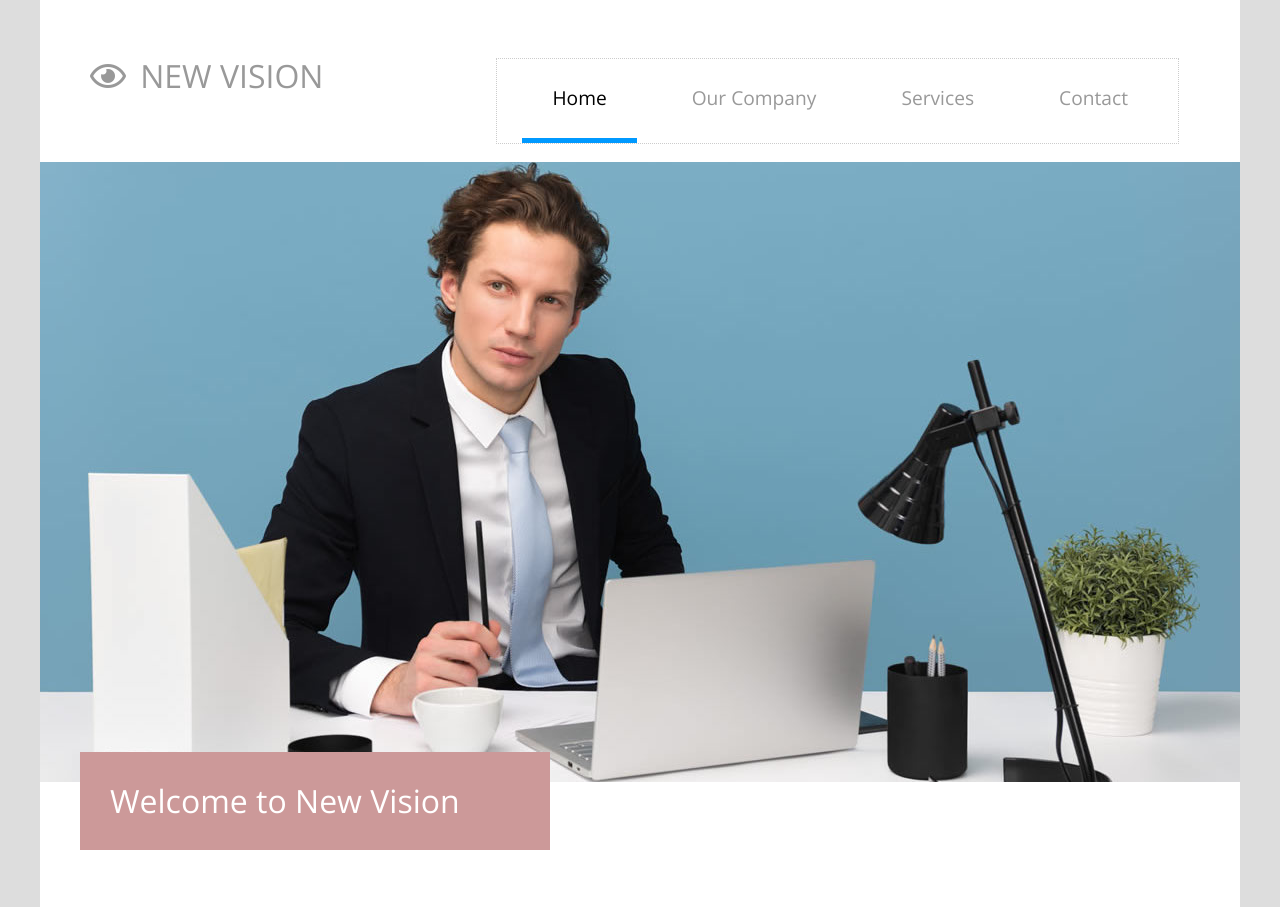
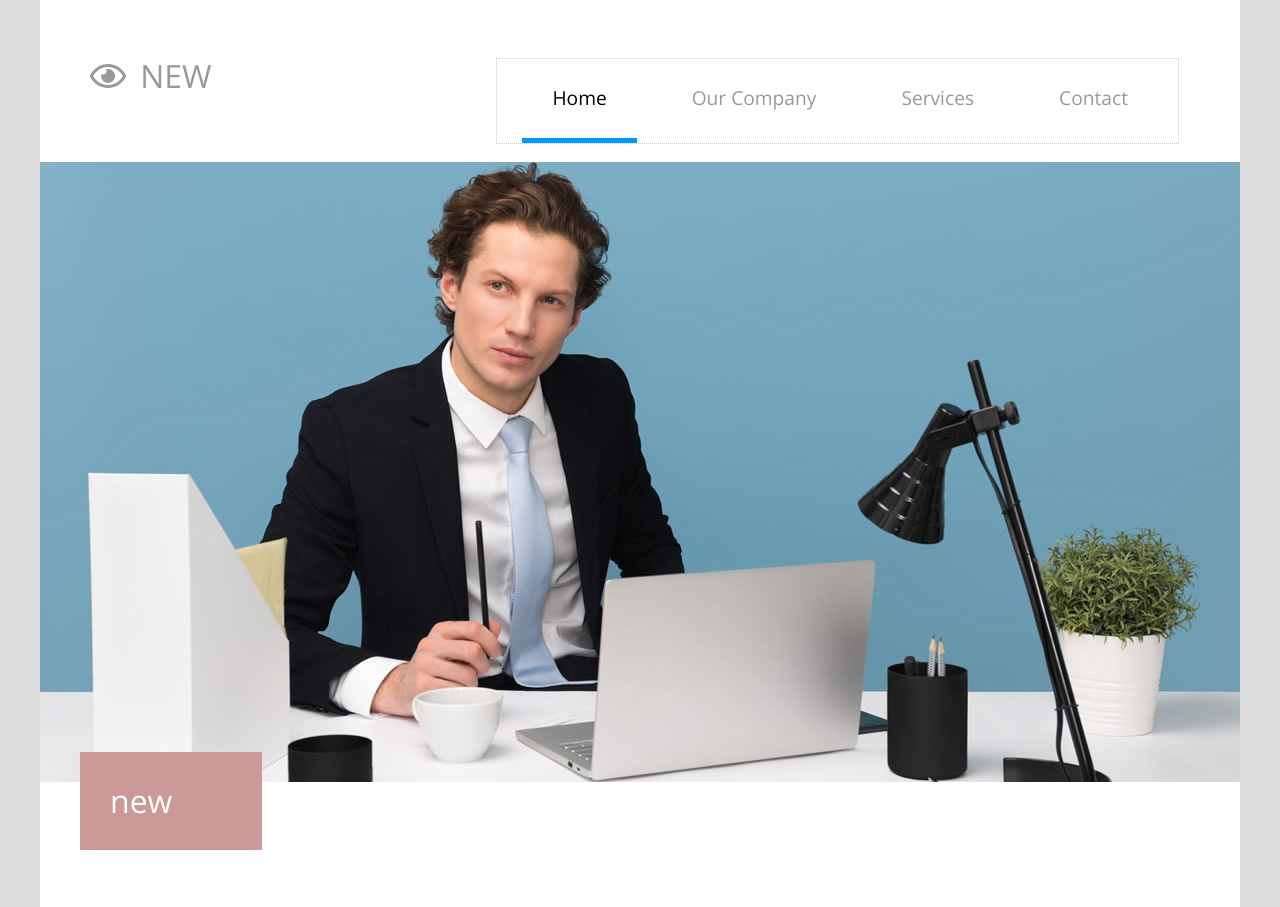
Before and after one commit to nguyenquan1999/nguyenquan1999, a plain HTML site: page index.html in a window 1280 px wide. Shown: the top 907 px of the page. Drawn offline with nearby package versions, Linux system fonts and the light colour scheme.

Commit message:
Update index.html

```diff
--- a/index.html
+++ b/index.html
@@ -29,7 +29,7 @@ https://templatemo.com/tm-542-new-vision
                 <div class="col-12 tm-site-header-col">
                     <div class="tm-site-header-left">
                         <i class="far fa-2x fa-eye tm-site-icon"></i>
-                        <h1 class="tm-site-name">New Vision</h1>
+                        <h1 class="tm-site-name">new</h1>
                     </div>
                     <div class="tm-site-header-right tm-menu-container-outer">
 
@@ -83,7 +83,7 @@ https://templatemo.com/tm-542-new-vision
             <section class="tm-welcome">
                 <div class="row">
                     <div class="col-12">
-                        <h2 class="tm-section-header tm-header-floating">Welcome to New Vision</h2>
+                        <h2 class="tm-section-header tm-header-floating">new</h2>
                     </div>
                 </div>
 
```
